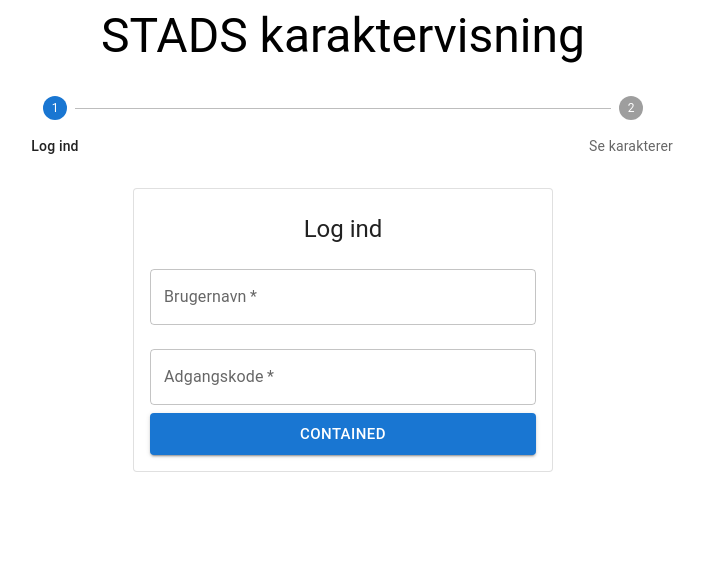
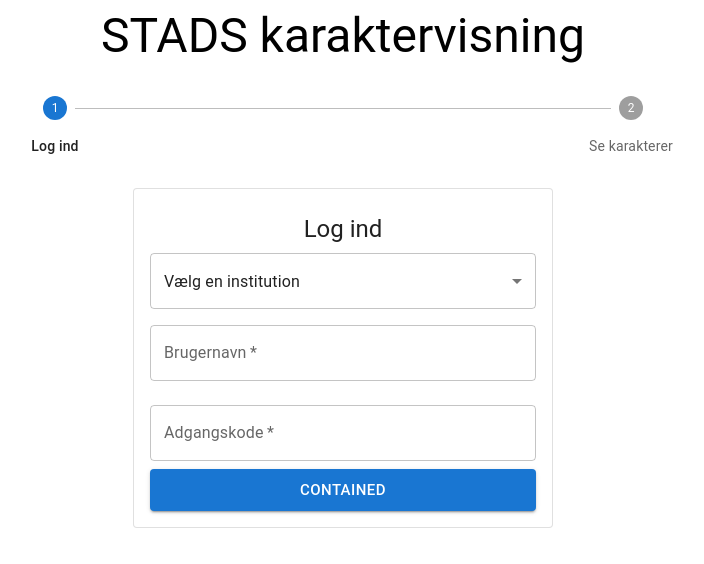
Before and after one commit to amatzen/stads-gradeoverview, a React (Vite) app: page / in a window 1280 px wide. Shown: the top 564 px of the page, without its empty margins (297-1001 px from the left). Built offline with nearby package versions, Linux system fonts and the light colour scheme.

Commit message:
Added drop down field

```diff
--- a/src/pages/Login.tsx
+++ b/src/pages/Login.tsx
@@ -1,4 +1,4 @@
-import { Button, Paper, TextField, Typography } from "@mui/material";
+import { Button, MenuItem, Paper, Select, TextField, Typography } from "@mui/material";
 
 const LoginPage = () => {
     return (
@@ -13,6 +13,18 @@
                     marginBottom: '0.5rem'
                 }}
             >Log ind</Typography>
+
+            <Select
+                fullWidth
+                defaultValue="na"
+                sx={{
+                    textAlign: 'left'
+                }}
+            >
+                <MenuItem value="na" disabled>Vælg en institution</MenuItem>
+                <MenuItem value="https://selvbprod.sdu.dk/prod/sb/">Syddansk Universitet</MenuItem>
+                <MenuItem value="https://sb.aau.dk/sb-ad/sb/">Aalborg Universitet</MenuItem>
+            </Select>
 
             <TextField
                 required
```
